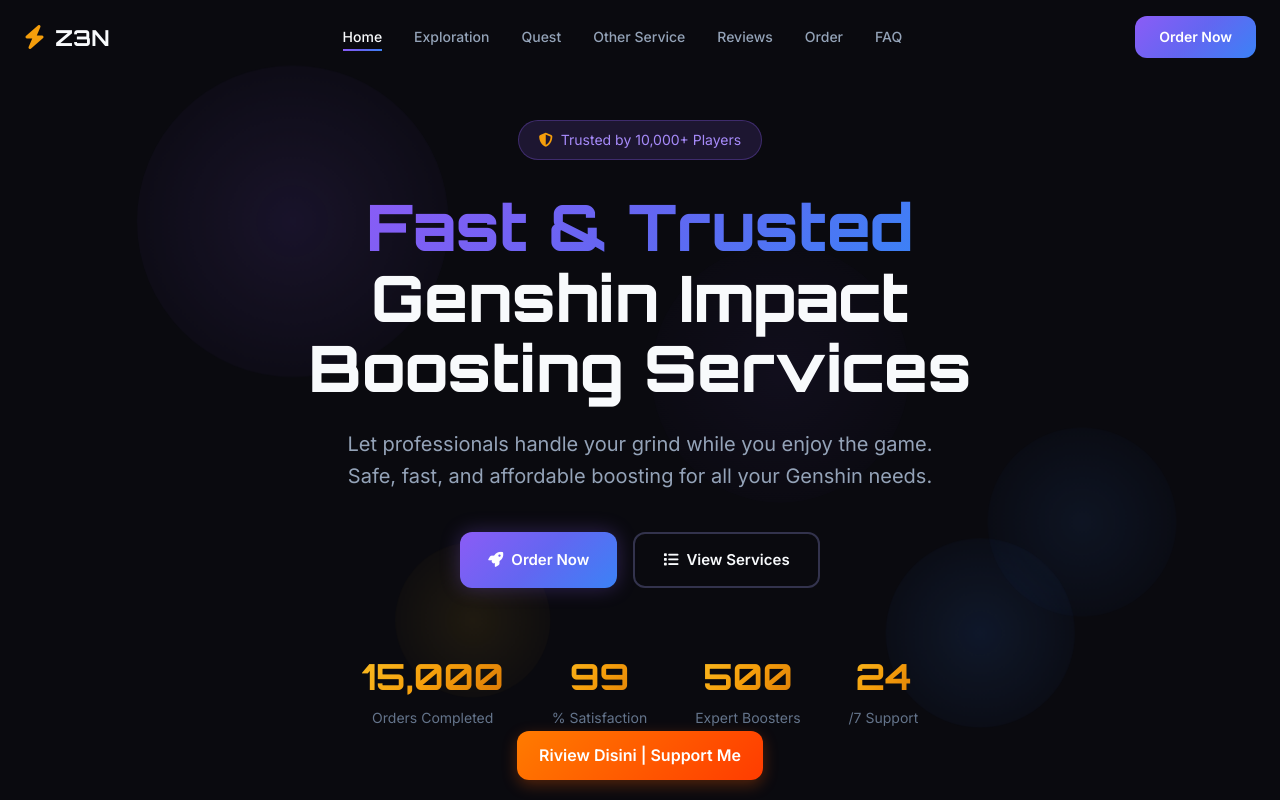
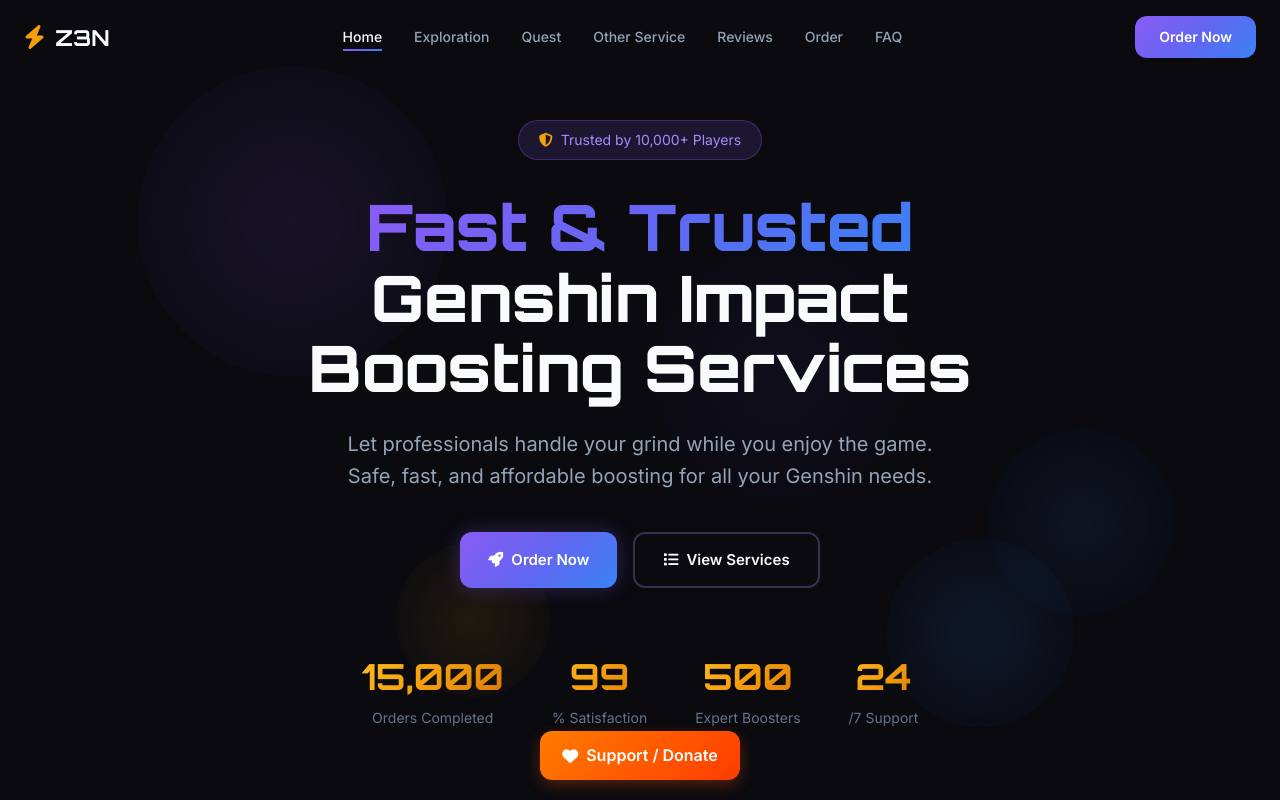
Before and after one commit to Shin1403/Z3N, a plain HTML site: page index.html in a window 1280 px wide. Shown: the top 800 px of the page. Drawn offline with Linux system fonts and the light colour scheme.

Commit message:
Update index.html

```diff
--- a/index.html
+++ b/index.html
@@ -85,11 +85,10 @@
                     <span class="stat-label">/7 Support</span>
                 </div>
             </div>
-            <div class="donation-links">
-                <a href="https://tako.id/Z3NStream" target="_blank" class="donate-btn">
-                    Riview Disini | Support Me
-                </a>
-            </div>
+            <a href="https://tako.id/Z3NStream" target="_blank" class="donate-btn">
+            <i class="fas fa-heart"></i>
+                Support / Donate
+            </a>
         </div>
     </section>
 
```
